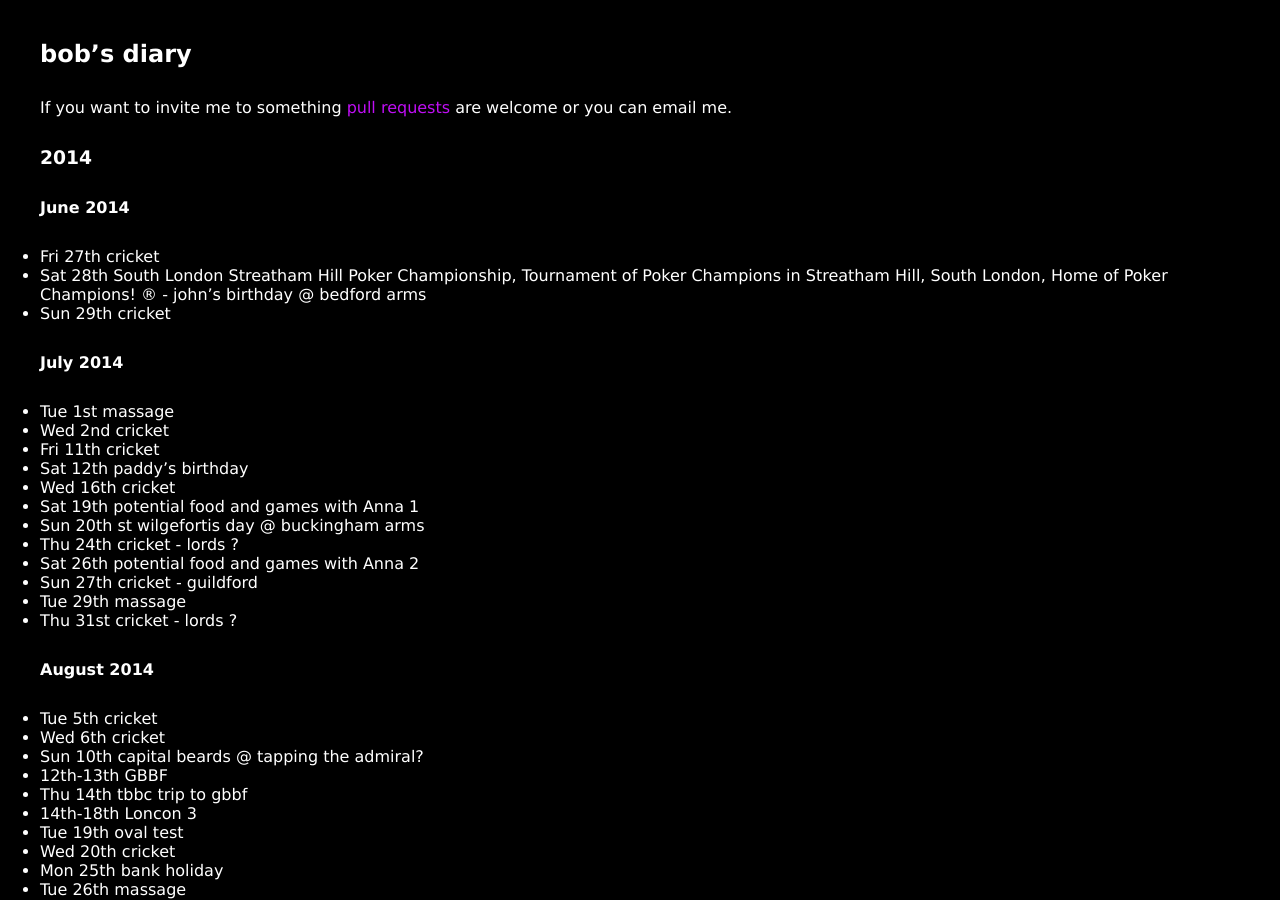
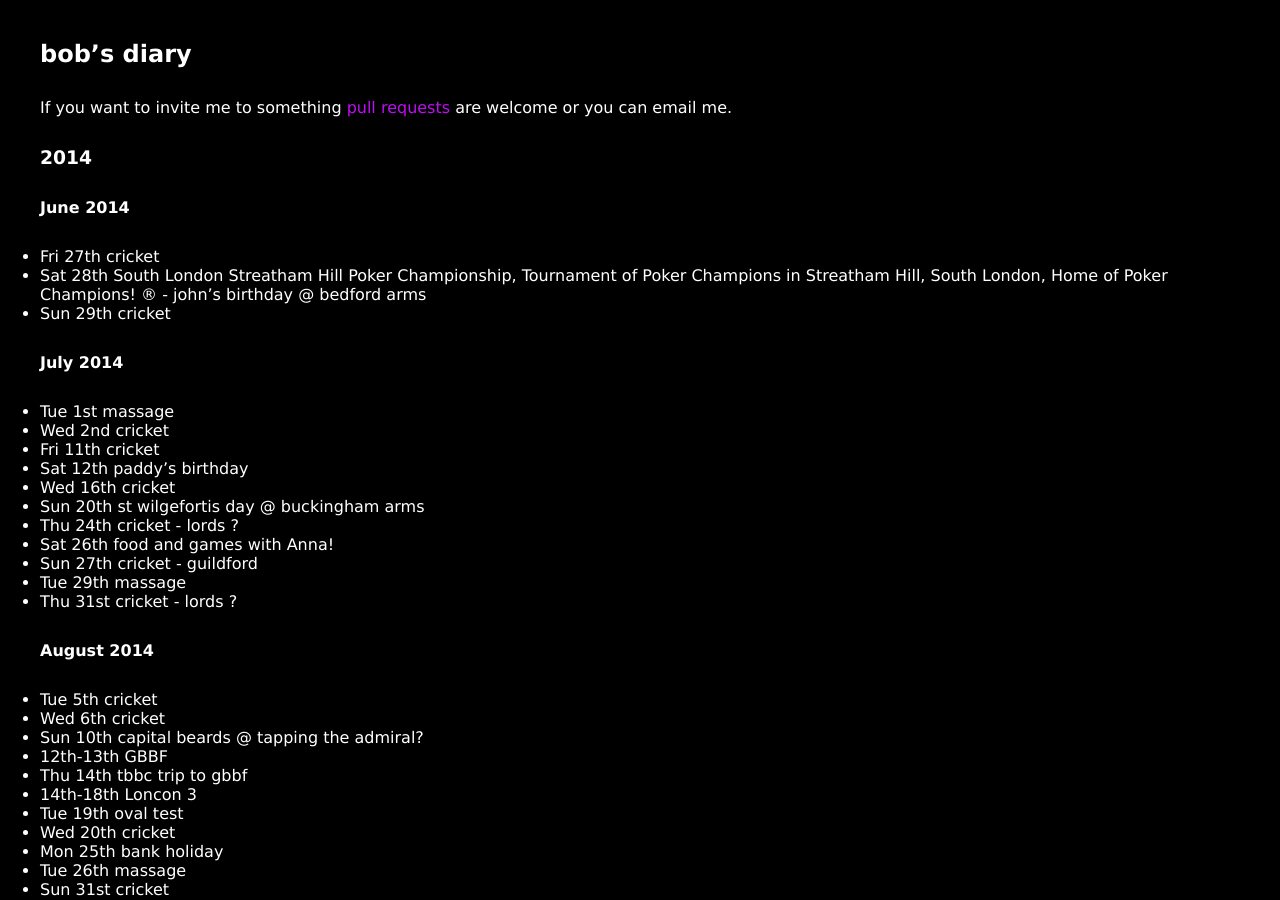
Before and after one commit to rjw1/randomness.org.uk, a Jekyll site: the page built from diary/index.md, in a window 1280 px wide and 900 px high. Built offline with Jekyll 4.4.1, drawn with Linux system fonts in a browser that asks for light colours; Markdown is read by kramdown in place of the engine named in the settings.

Commit message:
Revert "Request to reserve previous Saturday"
Engagement now confirmed as 26th.

```diff
--- a/diary/index.md
+++ b/diary/index.md
@@ -22,10 +22,9 @@ are welcome or you can email me.
 * Fri 11th cricket
 * Sat 12th paddy's birthday
 * Wed 16th cricket
-* Sat 19th potential food and games with Anna 1
 * Sun 20th st wilgefortis day @ buckingham arms
 * Thu 24th cricket - lords ?
-* Sat 26th potential food and games with Anna 2
+* Sat 26th food and games with Anna!
 * Sun 27th cricket - guildford
 * Tue 29th massage
 * Thu 31st cricket - lords ?
```
